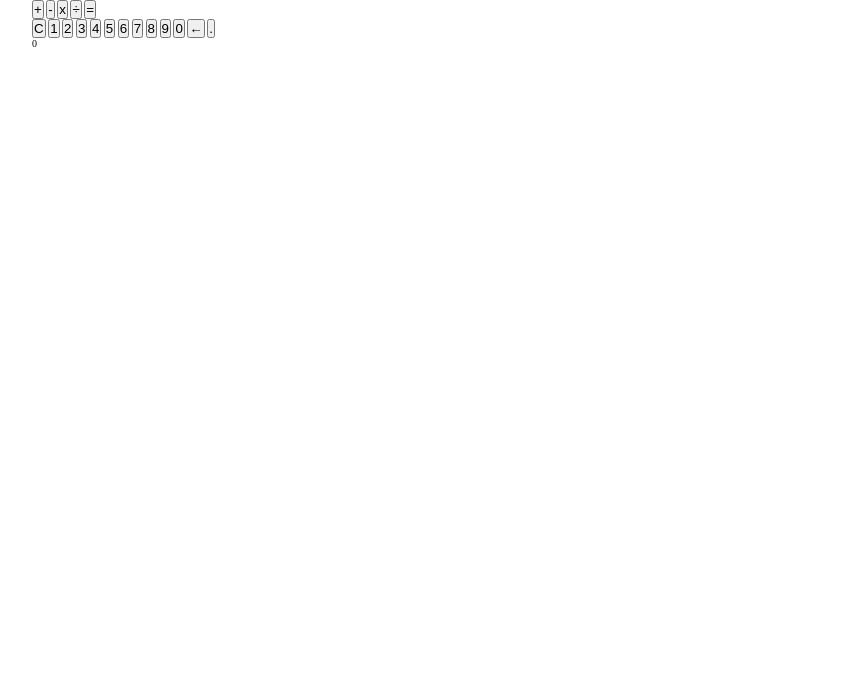
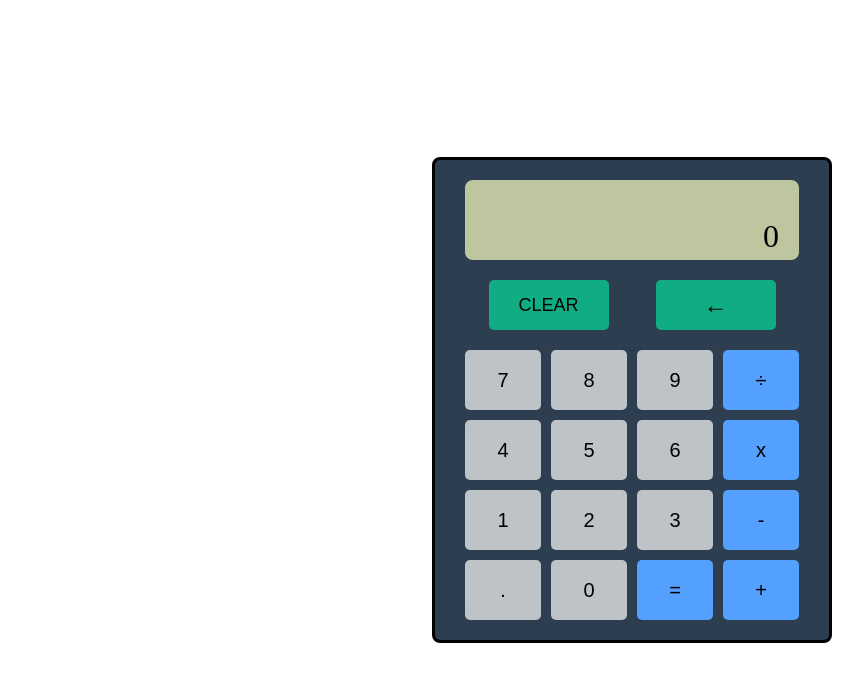
Before and after one commit to Nick122112/calculator, a plain HTML site: page index.html in a window 1280 px wide. Shown: the whole page, without its empty margins (8-871 px from the left). Drawn offline with Linux system fonts and the light colour scheme.

Commit message:
updated UI, backspace button now functions properly

```diff
--- a/index.html
+++ b/index.html
@@ -11,30 +11,60 @@
   <body>
     <div class="content-container">
       <div class="calculator-container">
-        <div class="button-container">
-          <div class="operator-container">
-            <button id="add-btn" class="calculator-button">+</button>
-            <button id="subtract-btn" class="calculator-button">-</button>
-            <button id="mult-btn" class="calculator-button">x</button>
-            <button id="div-btn" class="calculator-button">&div;</button>
-            <button id="equal-btn" class="calculator-button">=</button>
+        <div id="button-container">
+          <div id="delete-container">
+            <button id="clear-button" class="delete-button">Clear</button>
+            <button id="backspace-button" class="delete-button">&larr;</button>
           </div>
-          <div class="number-container">
-            <button id="clear-button" class="calculator-button">C</button>
-            <button id="button1" class="calculator-button">1</button>
-            <button id="button2" class="calculator-button">2</button>
-            <button id="button3" class="calculator-button">3</button>
-            <button id="button4" class="calculator-button">4</button>
-            <button id="button5" class="calculator-button">5</button>
-            <button id="button6" class="calculator-button">6</button>
-            <button id="button7" class="calculator-button">7</button>
-            <button id="button8" class="calculator-button">8</button>
-            <button id="button9" class="calculator-button">9</button>
-            <button id="button0" class="calculator-button">0</button>
-            <button id="backspace-button" class="calculator-button">
-              &larr;
+          <div id="main-buttons-container">
+            <button id="button7" class="calculator-button number-button">
+              7
             </button>
-            <button id="decimal-button" class="calculator-button">.</button>
+            <button id="button8" class="calculator-button number-button">
+              8
+            </button>
+            <button id="button9" class="calculator-button number-button">
+              9
+            </button>
+            <button id="div-btn" class="calculator-button operator-button">
+              &div;
+            </button>
+            <button id="button4" class="calculator-button number-button">
+              4
+            </button>
+            <button id="button5" class="calculator-button number-button">
+              5
+            </button>
+            <button id="button6" class="calculator-button number-button">
+              6
+            </button>
+            <button id="mult-btn" class="calculator-button operator-button">
+              x
+            </button>
+            <button id="button1" class="calculator-button number-button">
+              1
+            </button>
+            <button id="button2" class="calculator-button number-button">
+              2
+            </button>
+            <button id="button3" class="calculator-button number-button">
+              3
+            </button>
+            <button id="subtract-btn" class="calculator-button operator-button">
+              -
+            </button>
+            <button id="decimal-button" class="calculator-button number-button">
+              .
+            </button>
+            <button id="button0" class="calculator-button number-button">
+              0
+            </button>
+            <button id="equal-btn" class="calculator-button operator-button">
+              =
+            </button>
+            <button id="add-btn" class="calculator-button operator-button">
+              +
+            </button>
           </div>
         </div>
       </div>
--- a/script.js
+++ b/script.js
@@ -40,15 +40,23 @@ let numberSet = [];
 
 //sets displayContainer variable
 const displayContainer = document.createElement("div");
-document.querySelector(".calculator-container").appendChild(displayContainer);
+document
+  .querySelector(".calculator-container")
+  .insertBefore(displayContainer, document.querySelector("#button-container"));
+displayContainer.setAttribute(
+  "style",
+  "background-color: #BDC69F; height: 8rem; border-radius: 0.8rem; padding: 0.5rem 2rem; display: flex; flex-direction:column; justify-content: flex-end; align-items: flex-end"
+);
 
 // sets displayEquation variable
 const displayEquation = document.createElement("p");
 displayContainer.appendChild(displayEquation);
+displayEquation.setAttribute("style", "font-size: 3.2rem;");
 
 //sets displaySolution variable
 const displaySolution = document.createElement("p");
 displayContainer.appendChild(displaySolution);
+displaySolution.setAttribute("style", "font-size: 3.2rem;");
 
 //sets initial displayEquation to 0
 let equation = 0;
@@ -105,6 +113,9 @@ button9.addEventListener("click", clickBtn9);
 const button0 = document.getElementById("button0");
 button0.addEventListener("click", clickBtn0);
 
+const backspaceBtn = document.getElementById("backspace-button");
+backspaceBtn.addEventListener("click", clickBackSpaceBtn);
+
 const addBtn = document.querySelector("#add-btn");
 addBtn.addEventListener("click", clickAddBtn);
 
@@ -158,11 +169,14 @@ function clickBtn0() {
   addValue(0);
 }
 
-// let decimalValue;
-// function clickDecimalBtn() {
-//   let decimalValue = ".";
-//   addValue(decimalValue);
-// }
+function clickBackSpaceBtn() {
+  numberSet.pop();
+  displayEquation.textContent = numberSet.join("");
+  displaySolution.textContent = "";
+  if (numberSet.length == 0) {
+    displayEquation.textContent = 0;
+  }
+}
 
 let numberSetArray1;
 let numberSetArray2;
@@ -385,24 +399,3 @@ decimalBtn.addEventListener("click", () => {
     addValue(".");
   }
 });
-
-// const backspaceBtn = document.querySelector("#backspace-button");
-// backspaceBtn.addEventListener("click", () => {
-//   numberSetArray2 = numberSet.slice(
-//     numberSet.indexOf(operator) + 1,
-//     numberSet.length
-//   );
-//   if (
-//     numberSet.includes("+") === false &&
-//     numberSet.includes("-") === false &&
-//     numberSet.includes("*") === false &&
-//     numberSet.includes("/") === false
-//   ) {
-//     numberSet.pop();
-//     console.log(numberSet);
-//     displayEquation.textContent = numberSet.join("");
-//   } else {
-//     numberSetArray2.pop();
-//     displayEquation.textContent = numberSetNumber2;
-//   }
-// });
--- a/style.css
+++ b/style.css
@@ -1,7 +1,7 @@
 * {
   margin: 0;
   padding: 0;
-  box-sizing: 0;
+  box-sizing: border-box;
 }
 
 html {
@@ -10,17 +10,68 @@ html {
 
 .display-value-screen {
   color: black;
-  font-size: 20px;
+  font-size: 3rem;
 }
 
 .content-container {
   max-width: 120rem;
+  height: 100vh;
   margin: 0 auto;
   display: flex;
-  flex-direction: center;
+  justify-content: center;
   align-items: center;
 }
 
 .calculator-container {
-  width: 50rem;
+  width: 40rem;
+  border: 3px solid black;
+  padding: 2rem 3rem;
+  border-radius: 0.8rem;
+  background-color: #2c3e50;
 }
+
+#delete-container {
+  display: flex;
+  justify-content: space-around;
+  align-items: center;
+  margin-top: 2rem;
+  margin-bottom: 2rem;
+}
+
+button {
+  border: none;
+  border-radius: 0.5rem;
+  font-size: 2rem;
+  color: #000;
+}
+
+.delete-button {
+  width: 12rem;
+  height: 5rem;
+  background-color: #10ac84;
+  font-size: 1.8rem;
+  text-transform: uppercase;
+}
+
+#backspace-button {
+  font-size: 2.4rem;
+}
+
+#main-buttons-container {
+  display: flex;
+  flex-wrap: wrap;
+  gap: 1rem;
+}
+
+.calculator-button {
+  width: 7.6rem;
+  height: 6rem;
+}
+
+.number-button {
+  background-color: #bdc3c7;
+}
+
+.operator-button {
+  background-color: #54a0ff;
+}
```
